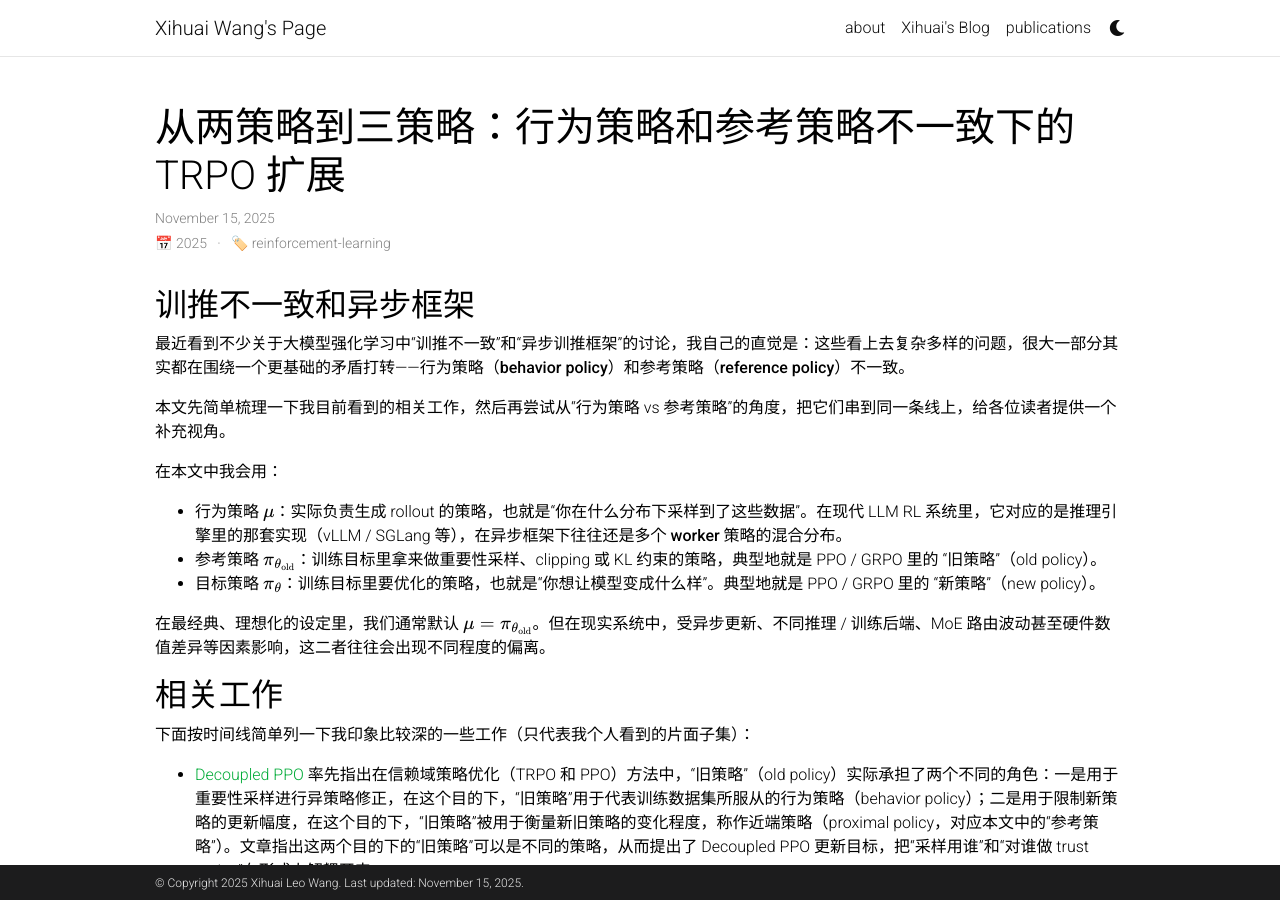
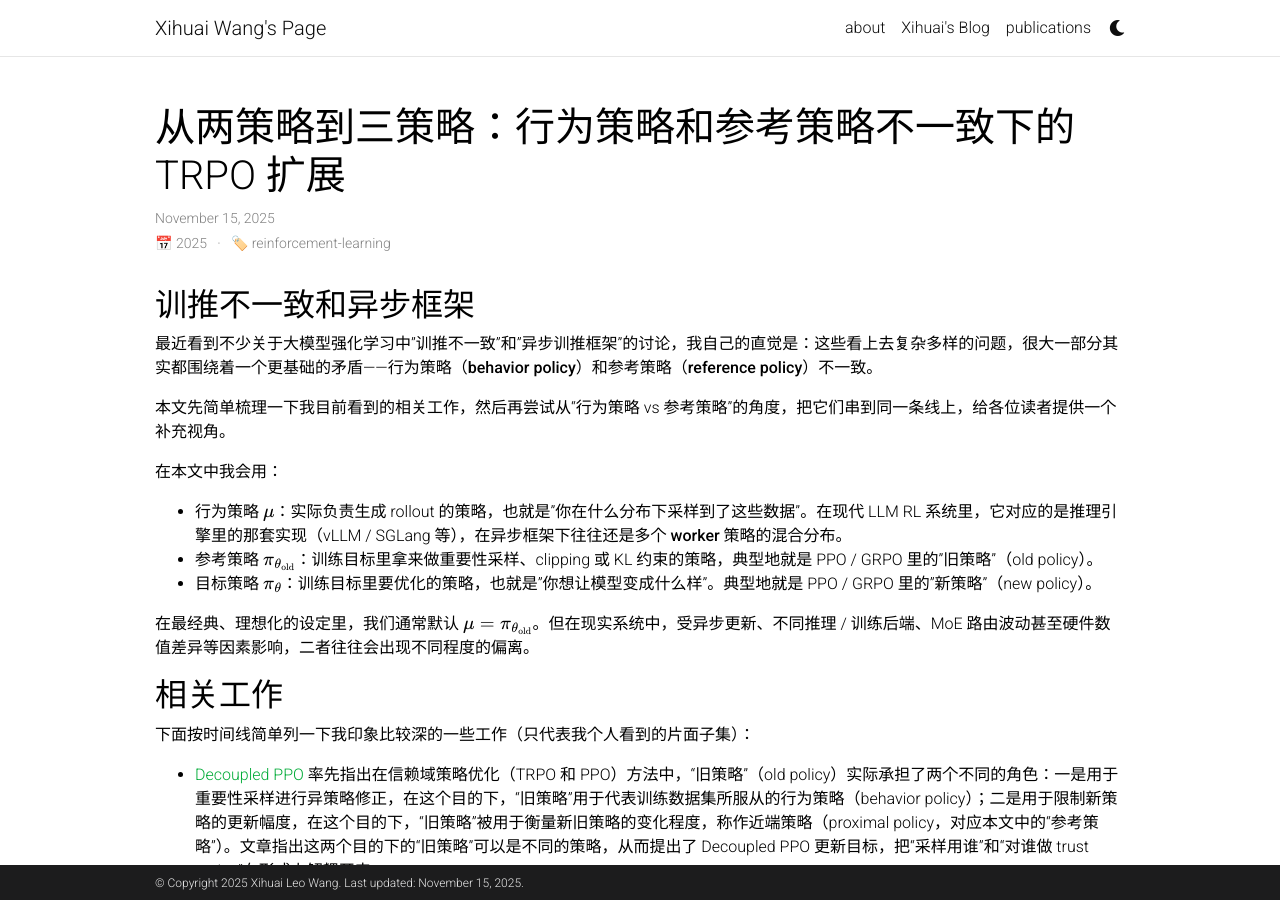
Before and after one commit to xihuai18/xihuai18.github.io, a Jekyll site: the page built from _posts/2025-11-15-three-policy.md, in a window 1280 px wide and 900 px high. Built offline with Jekyll 4.4.1, drawn with Linux system fonts in a browser that asks for light colours; comment, search, counter and statistics services are not loaded; a style sheet for code colours, icons or effects is not loaded; some of the changed text lies outside the part shown.

Commit message:
修正文档中的引号格式，增强可读性；调整部分表述以统一术语使用

```diff
--- a/_posts/2025-11-15-three-policy.md
+++ b/_posts/2025-11-15-three-policy.md
@@ -8,17 +8,17 @@
 
 ## 训推不一致和异步框架
 
-最近看到不少关于大模型强化学习中“训推不一致”和“异步训推框架”的讨论，我自己的直觉是：这些看上去复杂多样的问题，很大一部分其实都在围绕一个更基础的矛盾打转——**行为策略（behavior policy）和参考策略（reference policy）不一致。**
+最近看到不少关于大模型强化学习中"训推不一致"和"异步训推框架"的讨论，我自己的直觉是：这些看上去复杂多样的问题，很大一部分其实都围绕着一个更基础的矛盾——**行为策略（behavior policy）和参考策略（reference policy）不一致。**
 
 本文先简单梳理一下我目前看到的相关工作，然后再尝试从“行为策略 vs 参考策略”的角度，把它们串到同一条线上，给各位读者提供一个补充视角。
 
 在本文中我会用：
 
-- **行为策略** $\mu$：实际负责生成 rollout 的策略，也就是“你在什么分布下采样到了这些数据”。在现代 LLM RL 系统里，它对应的是推理引擎里的那套实现（vLLM / SGLang 等），在异步框架下往往还是**多个 worker 策略的混合分布**。
-- **参考策略** $\pi_{\theta_{\text{old}}}$：训练目标里拿来做重要性采样、clipping 或 KL 约束的策略，典型地就是 PPO / GRPO 里的 “旧策略”（old policy）。
-- **目标策略** $\pi_{\theta}$：训练目标里要优化的策略，也就是“你想让模型变成什么样”。典型地就是 PPO / GRPO 里的 “新策略”（new policy）。
+- **行为策略** $\mu$：实际负责生成 rollout 的策略，也就是"你在什么分布下采样到了这些数据"。在现代 LLM RL 系统里，它对应的是推理引擎里的那套实现（vLLM / SGLang 等），在异步框架下往往还是**多个 worker 策略的混合分布**。
+- **参考策略** $\pi_{\theta_{\text{old}}}$：训练目标里拿来做重要性采样、clipping 或 KL 约束的策略，典型地就是 PPO / GRPO 里的"旧策略"（old policy）。
+- **目标策略** $\pi_{\theta}$：训练目标里要优化的策略，也就是"你想让模型变成什么样"。典型地就是 PPO / GRPO 里的"新策略"（new policy）。
 
-在最经典、理想化的设定里，我们通常**默认** $\mu = \pi_{\theta_{\text{old}}}$。但在现实系统中，受异步更新、不同推理 / 训练后端、MoE 路由波动甚至硬件数值差异等因素影响，这二者往往会出现不同程度的偏离。
+在最经典、理想化的设定里，我们通常**默认** $\mu = \pi_{\theta_{\text{old}}}$。但在现实系统中，受异步更新、不同推理 / 训练后端、MoE 路由波动甚至硬件数值差异等因素影响，二者往往会出现不同程度的偏离。
 
 ## 相关工作
 
@@ -67,13 +67,13 @@
   V_\pi(s),\quad Q_\pi(s,a),\quad A_\pi(s,a) := Q_\pi(s,a) - V_\pi(s).
   $$
 
-稍微赘述一下，在“三策略”设定里，我们有：
+稍微赘述一下，在"三策略"设定里，我们有：
 
 - **行为策略**（behavior policy）：$\mu$，真正用来 rollout 的策略；数据 $(s,a,r,\dots)$ 都是从它来的。
-- **参考策略**（reference policy）：$\pi_{\theta_{\text{old}}}$，优化目标里拿来做 ratio、clip 或 KL 约束的那一份“旧策略”。
+- **参考策略**（reference policy）：$\pi_{\theta_{\text{old}}}$，优化目标里拿来做 ratio、clip 或 KL 约束的那一份"旧策略"。
 - **目标策略**（target policy）：$\pi_\theta$，我们这一步想要优化的策略。
 
-在理想设定里我们默认 $\mu = \pi_{\theta_{\text{old}}}$；现实系统里这俩往往不等，这就是“训推不一致”的数学影子。
+在理想设定里我们默认 $\mu = \pi_{\theta_{\text{old}}}$；现实系统里二者往往不等，这就是"训推不一致"的数学影子。
 
 ### 两策略 TRPO
 
@@ -101,14 +101,14 @@
 $$
 因为 $d_{\pi_\theta}$ 是“新策略”的状态分布，我们没有在它下面采样过。
 
-于是 TRPO 引入了一个替代目标：把状态分布换成旧策略的：
+于是 TRPO 引入了一个替代目标：把状态分布换成行为策略的：
 
 $$
 L_\mu(\pi_\theta)
 := \mathcal{J}(\mu) + \frac{1}{1-\gamma}\mathbb{E}_{s\sim d_\mu,\,a\sim \pi_\theta}[A_\mu(s,a)].
 $$
 
-这份 $L_\mu$ 在理论上是一个“我们可以从数据分布 $d_\mu$ 出发定义、并在实践中通过重要性采样或 PPO-style surrogate **近似估计**”的 quantity：在旧策略的状态分布下，让新策略试着去选动作，看优势有多大。
+$L_\mu$ 的直觉解释是：在行为策略的状态分布下，让新策略试着去选动作，看优势有多大。
 
 从性能差分引理出发，两者之差是：
 
@@ -136,7 +136,7 @@
 
 这里出现了第一个关键量：
 
-> **状态分布偏移** $\|d_{\pi_\theta} - d_\mu\|_1$，也就是“新策略和行为策略看到的世界，到底差了多少”。
+> **状态分布偏移** $\|d_{\pi_\theta} - d_\mu\|_1$，也就是"新策略和行为策略看到的世界，到底差了多少"。
 
 我们通常不会直接对 $\|d_{\pi_\theta} - d_\mu\|_1$ 施加约束，反而是对“每一步 action 分布”的差异施加约束，比如信赖域、KL、clip 全是干这个的。
 
@@ -294,6 +295,7 @@
 >                               \pi_{\theta_{\text{old}}}(\cdot\mid s)\big).
 > $$
 > 则对任意目标策略 $\pi_\theta$ 有
+>
 > $$
 > \boxed{
 > \mathcal{J}(\pi_\theta)
@@ -302,6 +304,7 @@
 > \;-\; C\,(\alpha_0 + \alpha_1),
 > }
 > $$
+>
 > 其中
 > $$
 > L_\mu(\pi_\theta)
@@ -313,8 +316,8 @@
 这个结论的含义其实很直接：
 
 - **替代目标 $L_\mu(\pi_\theta)$ 与真实性能 $\mathcal{J}(\pi_\theta)$ 之间的 gap，可以拆成两部分：**
-  - 参考 vs 目标 的偏移 $\alpha_0$；
-  - 行为 vs 参考 的偏移 $\alpha_1$。
+  - 参考 vs 目标的偏移 $\alpha_0$；
+  - 行为 vs 参考的偏移 $\alpha_1$。
 
 只要这两个量都小，**优化 $L_\mu$ 就能有效提升 $\mathcal{J}$**。
 
@@ -336,9 +339,9 @@
    - 异步框架：
      - 给每个样本打上策略版本号，只能用与 $\pi_{\theta_{\text{old}}}$ 相差不大的参数版本采样的数据；
    - 训推对齐：
-     - 强调训练框架和推理框架用相同精度、相同算子、相近的 kernel 行为；
+     - 强调训练框架和推理框架用相同精度、相同算子、相近的 kernel 行为。
 
-   这些机制的目标是：从“算法外部”让 $\mu$ 和 $\pi_{\theta_{\text{old}}}$ 靠近，从而压缩 $\alpha_1$。
+   这些机制的目标是：从"算法外部"让 $\mu$ 和 $\pi_{\theta_{\text{old}}}$ 靠近，从而压缩 $\alpha_1$。
 
 2. **算法层：样本修正**
 
@@ -364,7 +367,7 @@
 
 也就是说：
 
-- $r_t(\theta)$ 是 **目标 vs 参考** 的比率（对应约束 1）；
+- $r_t(\theta)$ 是 **目标 vs 参考**的比率（对应约束 1）；
 - $A_t$ 基于行为策略采样的数据，是我们能估到的优势函数。
 
 为了把 token 级的 $(s_t,a_t)$ 与序列级的 $(x,y)$ 记号打通，在 LLM RLHF 设定中我们约定：
@@ -409,7 +412,7 @@
 $$
 
 - 蓝色的 $\color{blue}{w_t}$ 是被截断的 IS 权重：极端大的比率被压到常数 $C_{\text{IS}}$。
-- 从三策略 TRPO 的角度看，这相当于在 **token 分布** 上“软削弱”行为策略和参考策略严重不一致的样本，从而在梯度中有效减小那部分样本对 $\alpha_1$ 的贡献。
+- 从三策略 TRPO 的角度看，这相当于在 **token 分布**上"软削弱"行为策略和参考策略严重不一致的样本，从而在梯度中有效减小那部分样本对 $\alpha_1$ 的贡献。
 
 ---
 
@@ -429,7 +432,7 @@
 $$
 
 - 蓝色的 $\color{blue}{m_t}$ 决定某个 token 是否参与更新：比率太大或太小的 token 直接被丢弃。
-- 这相当于硬性裁掉“行为策略和参考策略极度不一致”的 token，只在 $\rho_t$ 适中的区域上优化，从样本集合层面实施更强的“约束 2”。
+- 这相当于硬性裁掉"行为策略和参考策略极度不一致"的 token，只在 $\rho_t$ 适中的区域上优化，从样本集合层面实施更强的"约束 2"。
 
 ---
 
@@ -489,10 +492,10 @@
 
 从这个统一视角出发，也许有助于回答几个实际问题：
 
-- 在什么条件下，我们还能把“大模型 RL 训练”理解成某种意义上的“近似 TRPO / PPO”？
+- 在什么条件下，我们还能把"大模型 RL 训练"理解成某种意义上的"近似 TRPO / PPO"？
 - 对一个具体的 RL 系统，我们究竟应该把主要精力花在：
   - 收紧 $\alpha_0$（更强的 KL / 更稳的 sequence-level 目标），还是
   - 压低 $\alpha_1$（更一致的训推框架、更激进的 MIS / TIS / IcePop）？
-- 在 MoE、异步采样、复杂 agent workflow 这些现实设定下，我们还能安全地假装“$\mu \approx \pi_{\theta_{\text{old}}}$”多久？
+- 在 MoE、异步采样、复杂 agent workflow 这些现实设定下，我们还能安全地假装"$\mu \approx \pi_{\theta_{\text{old}}}$"多久？
 
 本文只是在 TRPO 这个老框架上做了一个非常“**最小化**”的延展，把“三策略”显式写出来，并用它来整理现有的一些工作。如果你也关注实际大模型 RL 训练的情况，欢迎把具体的设定抽象成“$\mu,\pi_{\theta_{\text{old}}},\pi_\theta$ 三者的关系”，再回头看看 Theorem 2 里的那条不等式。
```
Also changed, not shown: other parts of _posts/2025-11-15-three-policy.md (+12 -11 lines).
